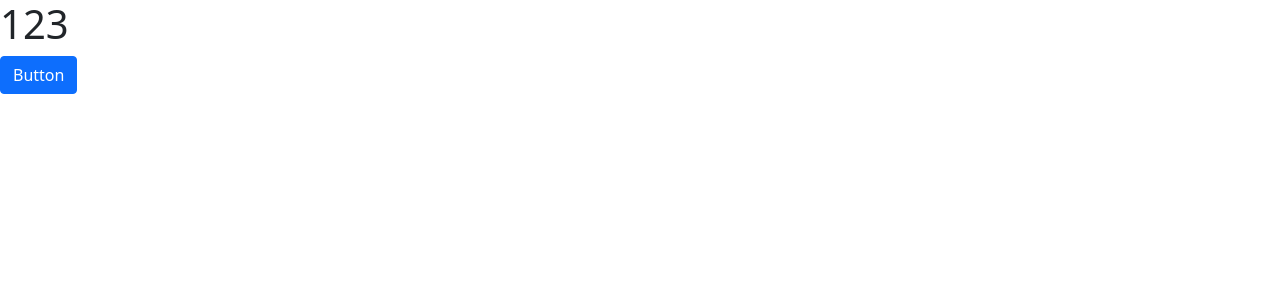
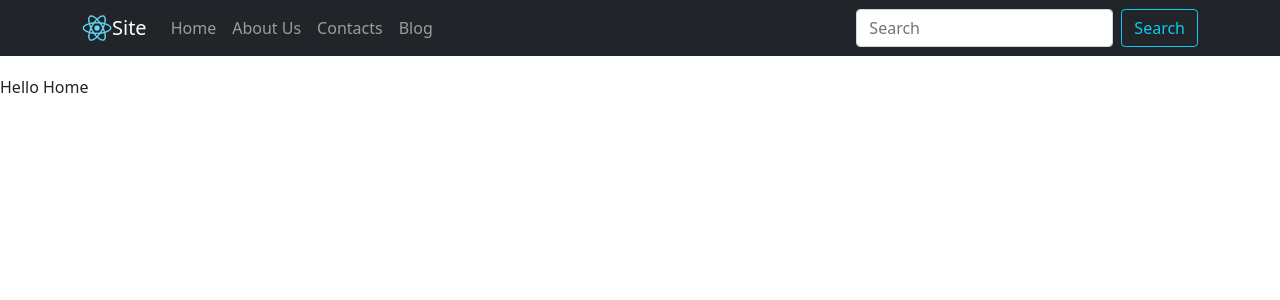
Before and after one commit to ErikEgl/React-Bootstrap-Site, a React (Create React App) app: page / in a window 1280 px wide. Shown: the top 300 px of the page. Built offline with nearby package versions, Linux system fonts and the light colour scheme.

Commit message:
created some pages

```diff
--- a/package.json
+++ b/package.json
@@ -11,6 +11,7 @@
     "react-bootstrap": "^2.1.0",
     "react-dom": "^17.0.2",
     "react-router": "^6.2.1",
+    "react-router-dom": "^5.2.0",
     "react-scripts": "5.0.0",
     "web-vitals": "^2.1.2"
   },
--- a/src/App.css
+++ b/src/App.css
@@ -36,3 +36,7 @@
     transform: rotate(360deg);
   }
 }
+
+body {
+  padding-top: 75px;
+}
--- a/src/App.js
+++ b/src/App.js
@@ -1,13 +1,12 @@
-import logo from './logo.svg';
+
 import './App.css';
-import { Button } from 'react-bootstrap';
 import 'bootstrap/dist/css/bootstrap.min.css';
+import Header from './Components/header';
 
 function App() {
   return (
     <div>
-      <h1>123</h1>
-      <Button varian='primary'>Button</Button>
+      <Header />
     </div>
   );
 }
--- /dev/null
+++ b/src/Components/header.js
@@ -0,0 +1,66 @@
+import React, { Component } from "react";
+import 'bootstrap/dist/css/bootstrap.min.css';
+import {
+  Container,
+  FormControl,
+  Nav,
+  Navbar,
+  Button,
+  Form,
+} from "react-bootstrap";
+import logo from "./logo192.png";
+import { BrowserRouter as Router, Switch, Route, Link } from "react-router-dom";
+
+import Home from "../Pages/Home";
+import About from "../Pages/About";
+import Contacts from "../Pages/Contacts";
+import Blog from "../Pages/Blog";
+
+class Header extends Component {
+  render() {
+    return (
+      <>
+        <Navbar fixed='top' collapseOnSelect expand="md" bg="dark" variant="dark">
+          <Container>
+            <Navbar.Brand href="/">
+              <img
+                src={logo}
+                height={30}
+                width={30}
+                className="d-inline-block align-top"
+                alt="Logo"
+              />Site
+            </Navbar.Brand>
+            <Navbar.Toggle aria-controls="responsive-navbar-nav" />
+            <Navbar.Collapse id="responsive-navbar-nav">
+              <Nav className="me-auto">
+                <Nav.Link href="/">Home</Nav.Link>
+                <Nav.Link href="/about">About Us</Nav.Link>
+                <Nav.Link href="/contacts">Contacts</Nav.Link>
+                <Nav.Link href="/blog">Blog</Nav.Link>
+              </Nav>
+              <Form className='d-flex'>
+                <FormControl
+                  type="text"
+                  placeholder="Search"
+                  className="me-sm-2"
+                />
+                <Button variant="outline-info">Search</Button>
+              </Form>
+            </Navbar.Collapse>
+          </Container>
+        </Navbar>
+        <Router>
+            <Switch>
+                <Route exact path='/' component={Home} />
+                <Route exact path='/about' component={About} />
+                <Route exact path='/contacts' component={Contacts} />
+                <Route exact path='/blog' component={Blog} />
+            </Switch>
+        </Router>
+      </>
+    );
+  }
+}
+
+export default Header;
--- /dev/null
+++ b/src/Pages/About.js
@@ -0,0 +1,13 @@
+import React, { Component } from 'react';
+
+export default class About extends Component {
+    render() {
+        return (
+            <div>
+                Hello About
+            </div>
+        );
+    }
+}
+
+// export default About;
--- /dev/null
+++ b/src/Pages/Blog.js
@@ -0,0 +1,13 @@
+import React, { Component } from 'react';
+
+export default class Blog extends Component {
+    render() {
+        return (
+            <div>
+                Hello Blog
+            </div>
+        );
+    }
+}
+
+// export default Blog;
--- /dev/null
+++ b/src/Pages/Contacts.js
@@ -0,0 +1,13 @@
+import React, { Component } from 'react';
+
+export default class Contacts extends Component {
+    render() {
+        return (
+            <div>
+                Hello Contacts
+            </div>
+        );
+    }
+}
+
+// export default Contacts;
--- /dev/null
+++ b/src/Pages/Home.js
@@ -0,0 +1,13 @@
+import React, { Component } from 'react';
+
+export default class Home extends Component {
+    render() {
+        return (
+            <div>
+                Hello Home
+            </div>
+        );
+    }
+}
+
+    // export default Home;
```
Also changed, not shown: src/Components/logo192.png (renamed from public/logo192.png), 1 other file (tests, documents, lock files or other folders).
